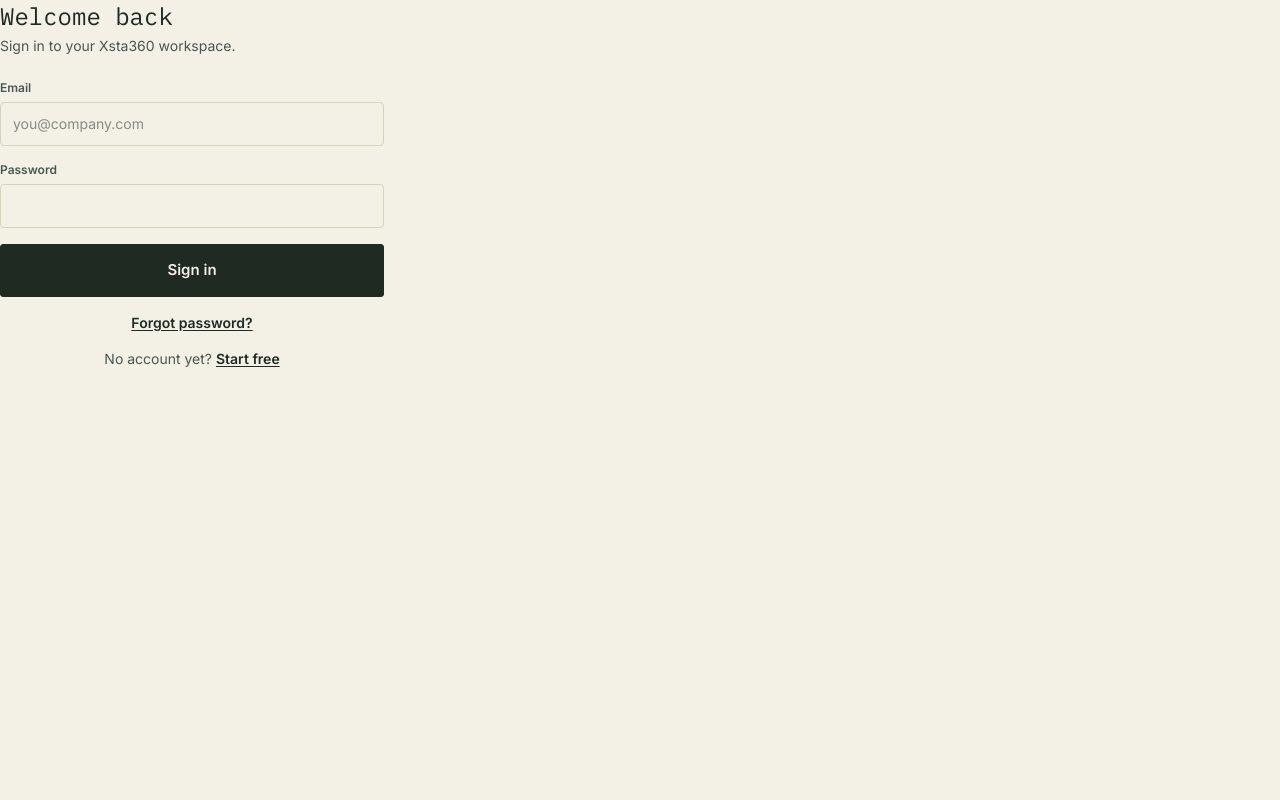
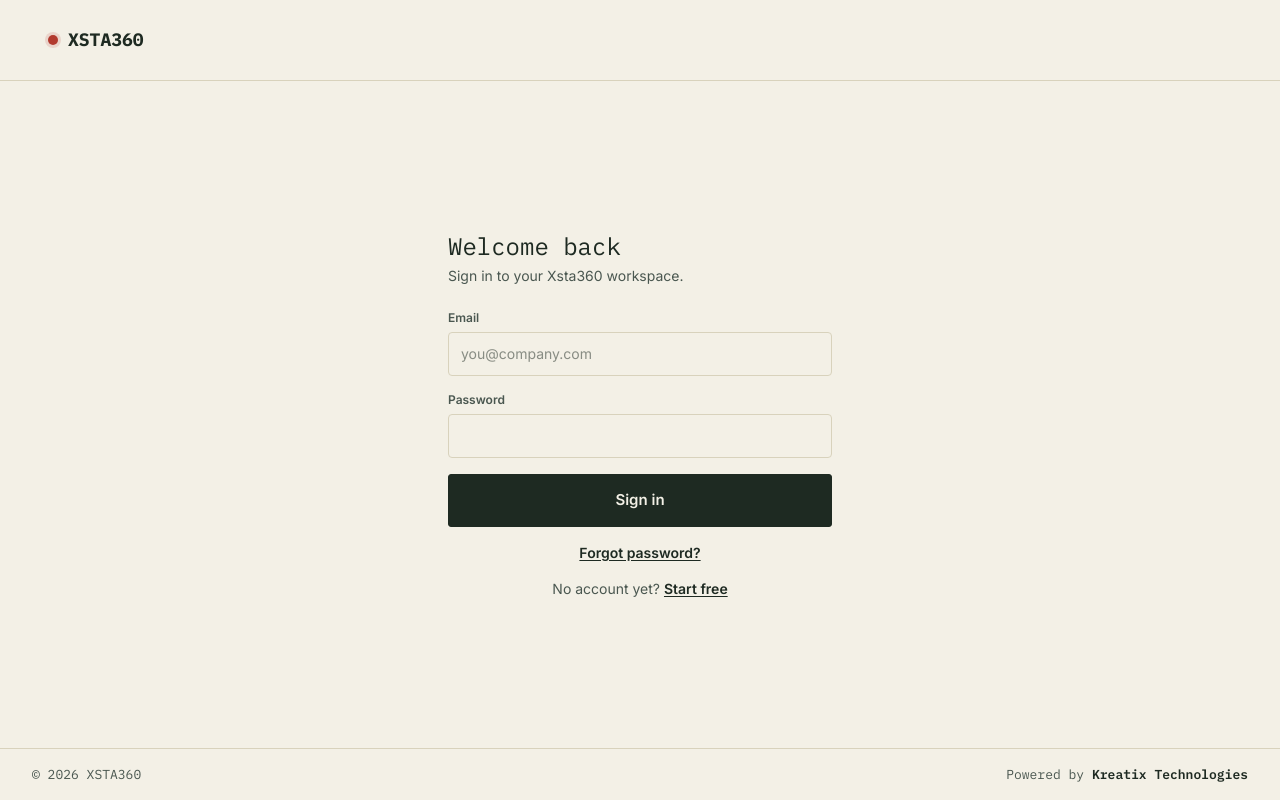
Before and after one commit to KachiAlex/xsta360, a Next.js app: page /login in a window 1280 px wide. Built offline with nearby package versions, Linux system fonts and the light colour scheme; no server answers.

Commit message:
Fix login page centering — restore auth layout wrapper with logo + footer

```diff
--- a/src/app/(auth)/layout.tsx
+++ b/src/app/(auth)/layout.tsx
@@ -1,4 +1,6 @@
 import type { Metadata } from "next";
+import { Logo } from "@/components/app/logo";
+import { Footer } from "@/components/app/footer";
 
 export const metadata: Metadata = {
   title: {
@@ -16,5 +18,13 @@
 };
 
 export default function AuthLayout({ children }: { children: React.ReactNode }) {
-  return children;
+  return (
+    <div className="min-h-screen flex flex-col">
+      <header className="px-4 sm:px-12 py-4 sm:py-5 border-b border-rule">
+        <Logo size="md" />
+      </header>
+      <main className="flex-1 flex items-center justify-center px-3 sm:px-6 py-6 sm:py-12">{children}</main>
+      <Footer />
+    </div>
+  );
 }
```
Also changed, not shown: 1 other file (tests, documents, lock files or other folders).
